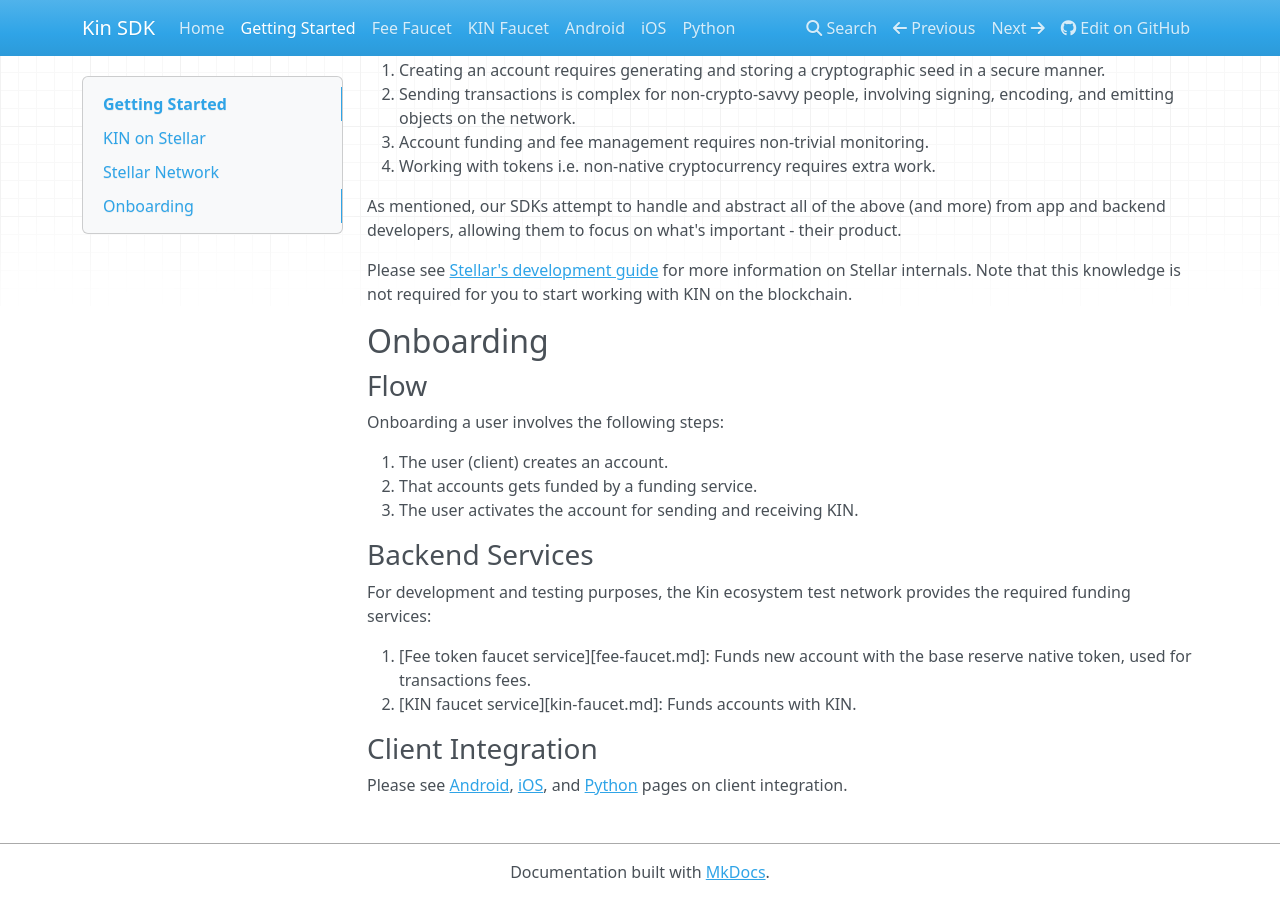
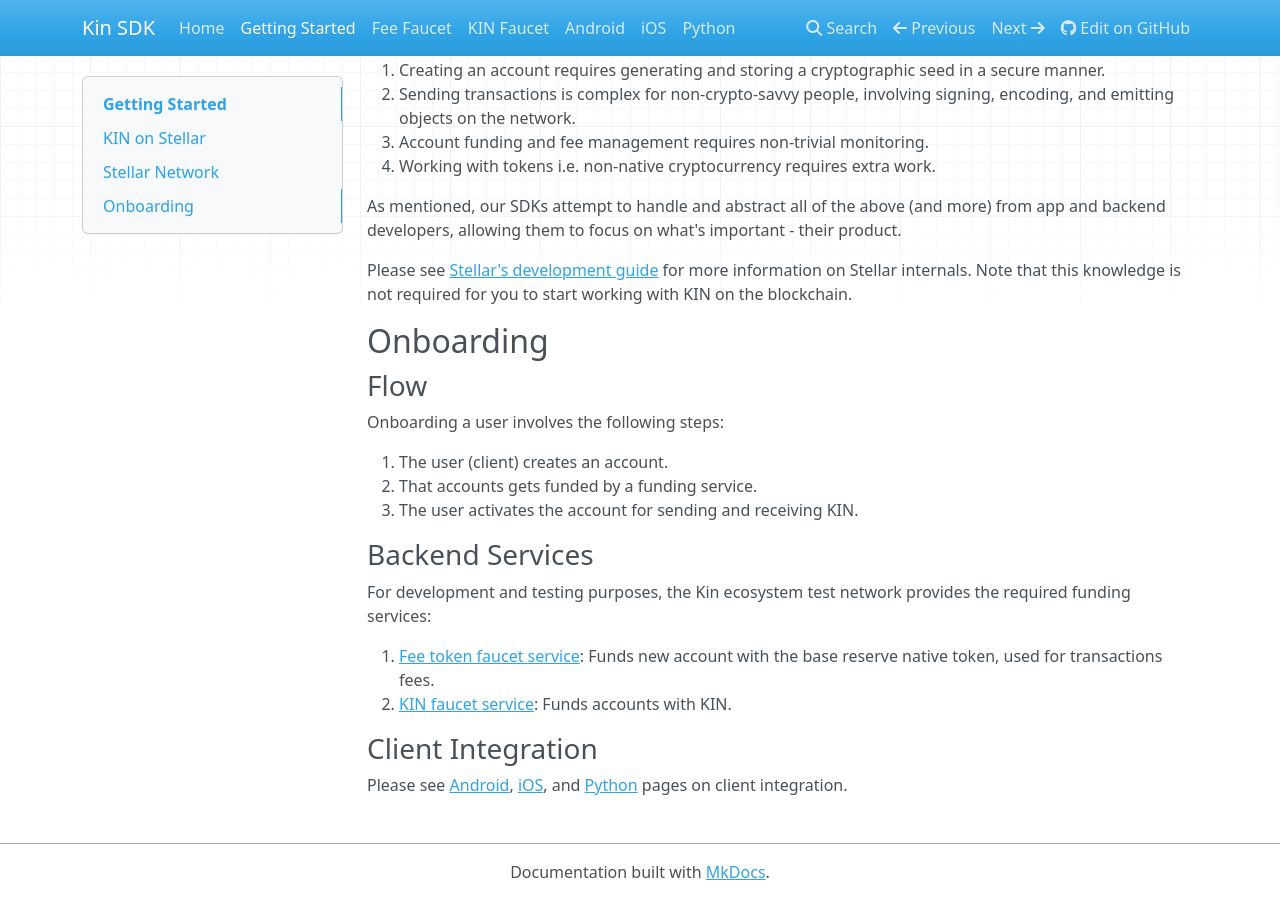
Before and after one commit to kinecosystem/kin-core-docs, an MkDocs documentation site: the page built from docs/getting-started.md, in a window 1280 px wide and 900 px high, scrolled down 841 px. Built offline with MkDocs 1.6.1, drawn with Linux system fonts in a browser that asks for light colours; nearby versions of some CDN libraries; old or Windows-style settings are respelled for this version of MkDocs.

Commit message:
fix link typo in getting-started

```diff
--- a/docs/getting-started.md
+++ b/docs/getting-started.md
@@ -60,8 +60,8 @@
 
 For development and testing purposes, the Kin ecosystem test network provides the required funding services:
 
-1. [Fee token faucet service][fee-faucet.md]: Funds new account with the base reserve native token, used for transactions fees.
-1. [KIN faucet service][kin-faucet.md]: Funds accounts with KIN.
+1. [Fee token faucet service](fee-faucet.md): Funds new account with the base reserve native token, used for transactions fees.
+1. [KIN faucet service](kin-faucet.md): Funds accounts with KIN.
 
 ### Client Integration
 
```
